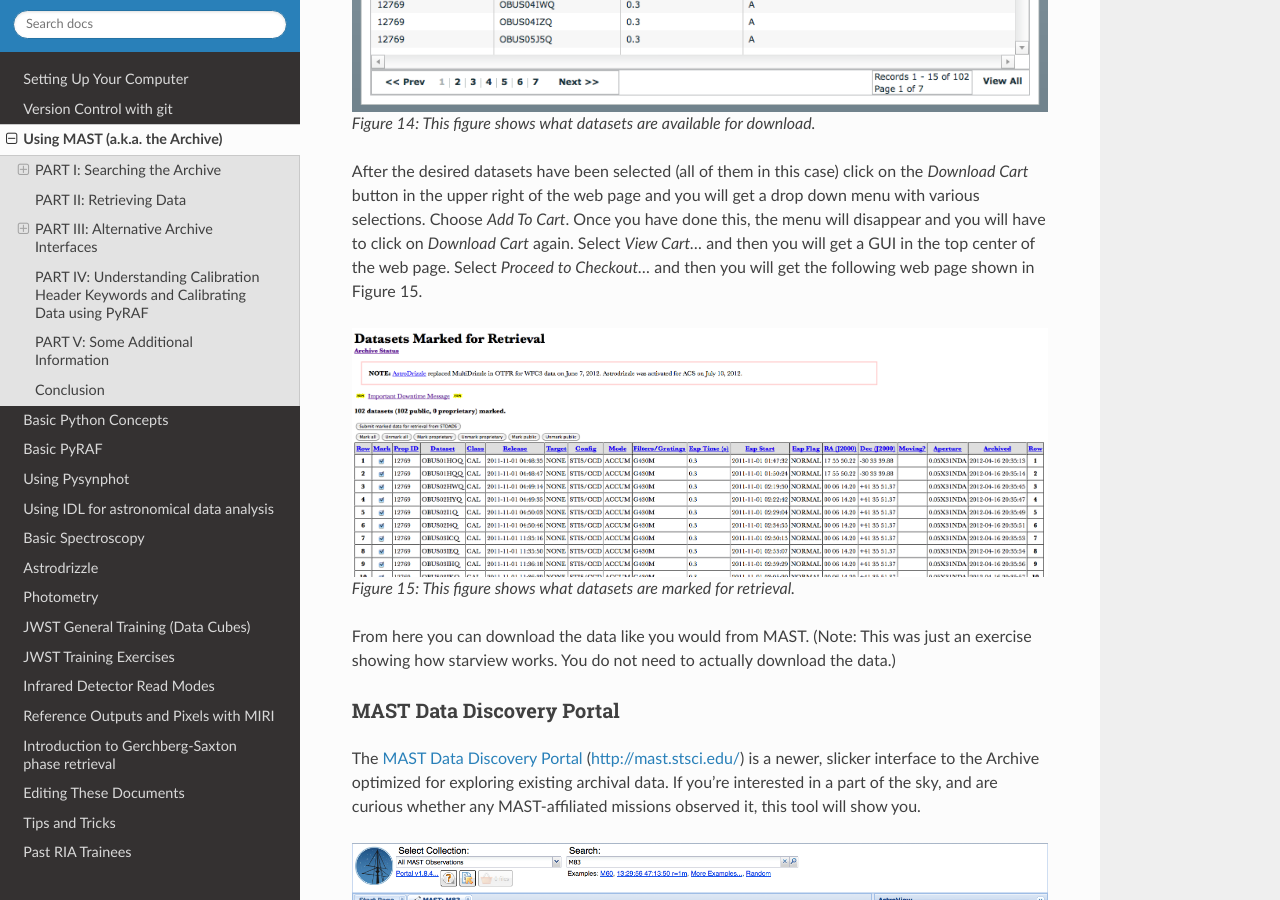
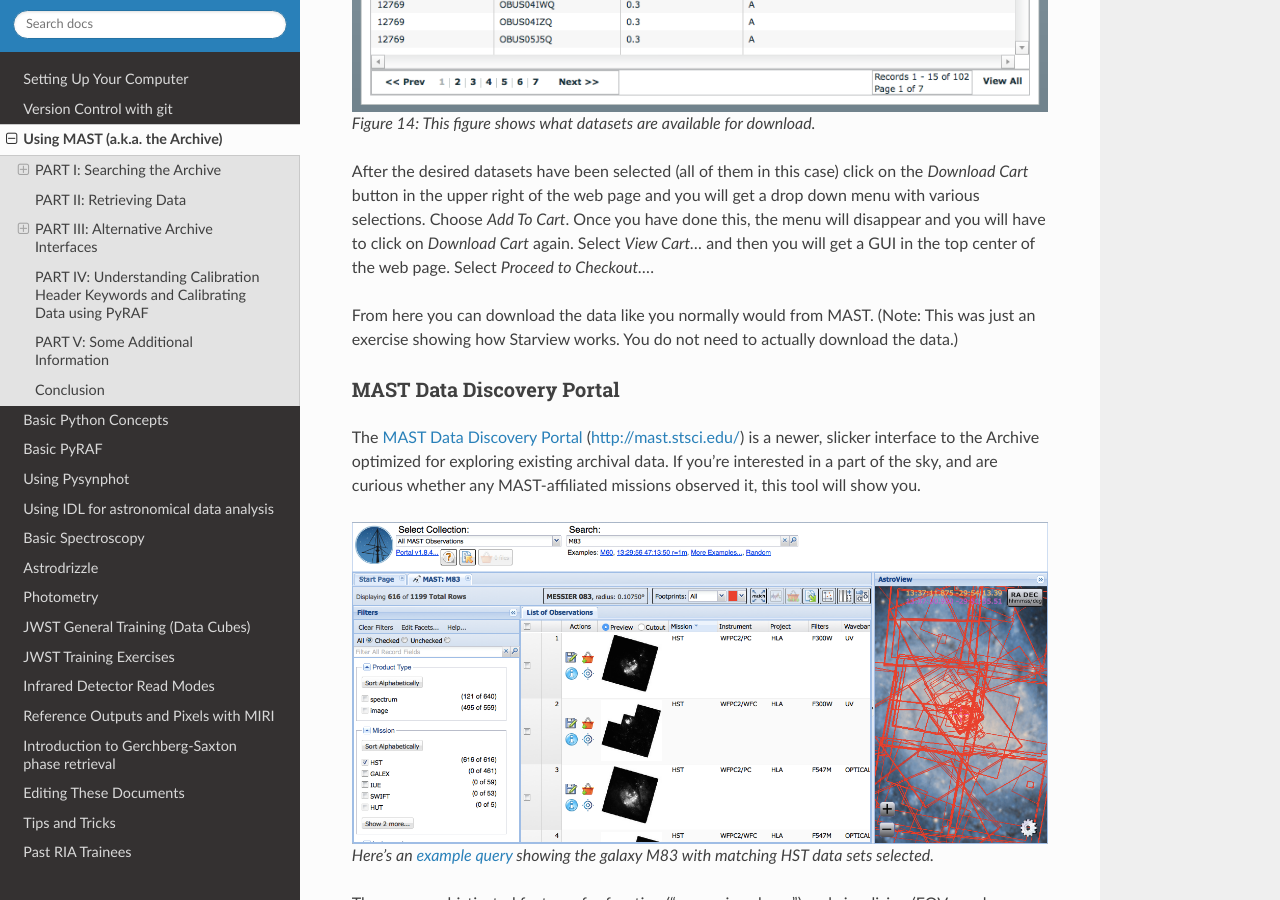
Before and after one commit to staceybright/training-library, a Sphinx documentation site: the page built from source/archives.txt, in a window 1280 px wide and 900 px high, scrolled down 14285 px. Built offline with Sphinx 7.4.7 and the Read the Docs theme 2.0.0, drawn with Linux system fonts in a browser that asks for light colours; some of the changed text lies outside the part shown.

Commit message:
Fix #19: Remove retrieval figure for Starview

```diff
--- a/source/archives.txt
+++ b/source/archives.txt
@@ -430,15 +430,10 @@
 To Cart*. Once you have done this, the menu will disappear and you will
 have to click on *Download Cart* again. Select *View Cart…* and then you
 will get a GUI in the top center of the web page. Select *Proceed to
-Checkout…* and then you will get the following web page shown in Figure
-15.
+Checkout…*.
 
-.. figure:: figures/archives/starview_search_retrieval.png
-
-   Figure 15: This figure shows what datasets are marked for retrieval.
-
-From here you can download the data like you would from MAST. (Note:
-This was just an exercise showing how starview works. You do not need to
+From here you can download the data like you normally would from MAST. (Note:
+This was just an exercise showing how Starview works. You do not need to
 actually download the data.)
 
 MAST Data Discovery Portal
```
Also changed, not shown: other parts of source/archives.txt (+4 -4 lines).
